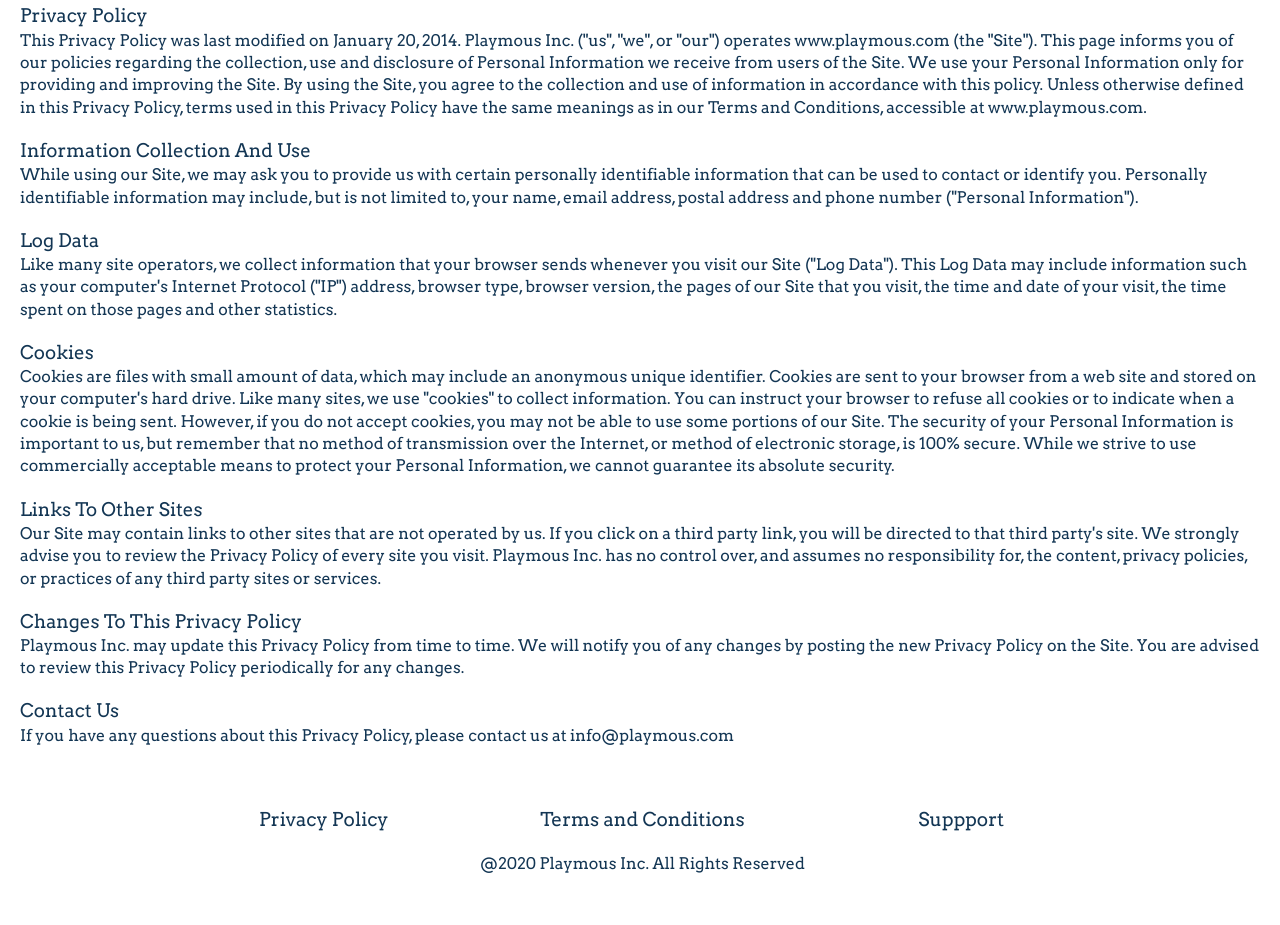
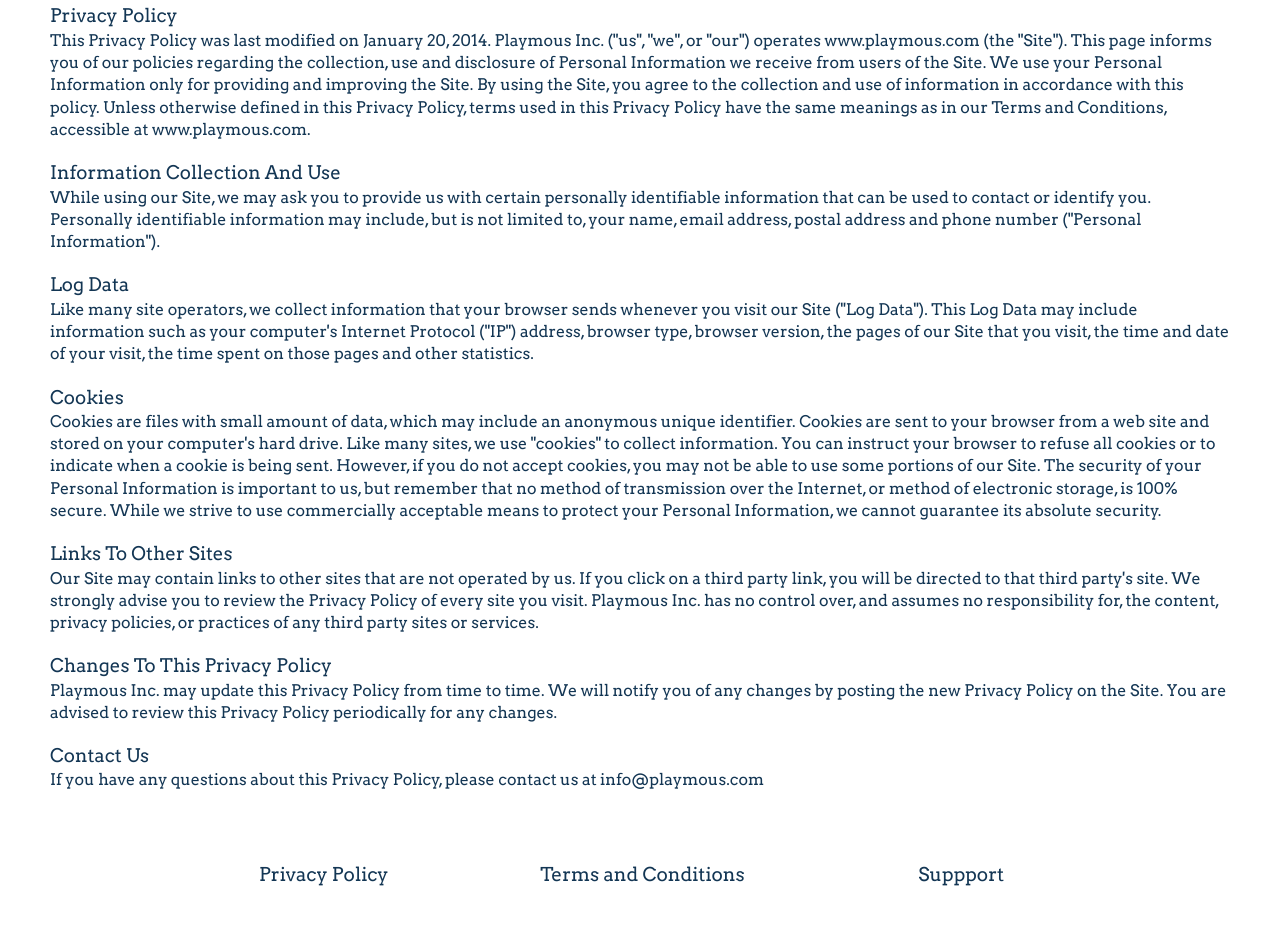
Before and after one commit to verathies/playmous, a website: page privacy-policy/index.html in a window 1280 px wide. Shown: the part 189-1114 px from the top of the page. Drawn offline with Linux system fonts and the light colour scheme; files that its build step writes are made by us from their sources; files whose address does not match are found by name.

Commit message:
added styles for media queries

```diff
--- a/css/main.css
+++ b/css/main.css
@@ -198,6 +198,9 @@
   text-align: left;
   margin: 30px 20px;
 }
+.policy footer {
+  margin-bottom: 30px;
+}
 /* ==========================================================================
    Helper classes
    ========================================================================== */
@@ -334,9 +337,18 @@
 main figure img {
   padding-bottom: 10px;
 }
-/*******************************************************    FOOTER- MOBILE    ********************************************************************************/
+/*******************************************************    FOOTER- TABLET    ********************************************************************************/
 .third-width{
   width: 25%;
+}
+
+/*******************************************************    PRIVACY POCILY / TERMS & CONDITIONS - TABLET    ********************************************************************************/
+
+.content-wrapper {
+  margin: 30px 50px 40px 50px;
+}
+.policy footer {
+  margin-bottom: 50px;
 }
 } /* end of media query tablet*/
 
--- a/privacy-policy/index.html
+++ b/privacy-policy/index.html
@@ -61,9 +61,6 @@
           <a href="mailto:support@playmous.com" target="_top"><p>Suppport</p></a>
         </div>
       </div>
-    <div id="copyright">
-        <p>@2020 Playmous Inc. All Rights Reserved</p>
-      </div>
 </footer>
 <!--------------------------------------------------------- Author's custom content ends here ---------------------------------------------------------------------->
 <script src="js/vendor/modernizr-3.11.2.min.js"></script>
```
Also changed, not shown: terms-and-conditions/index.html (+0 -3 lines).
